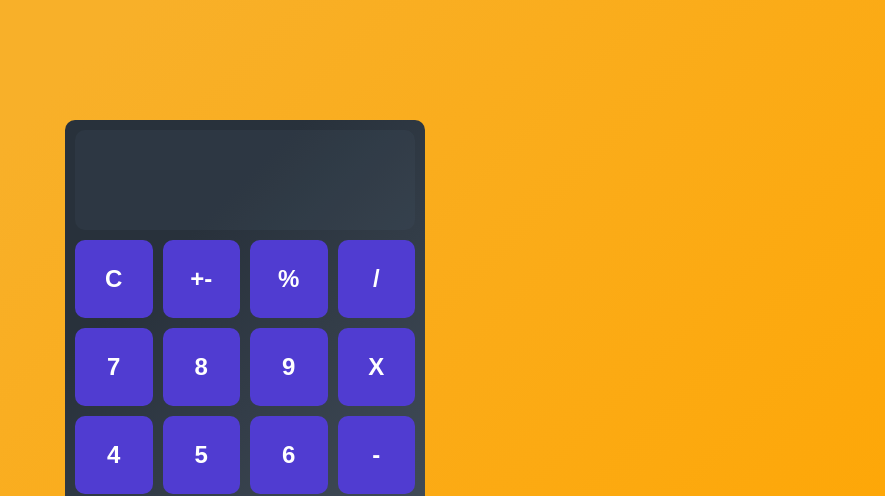
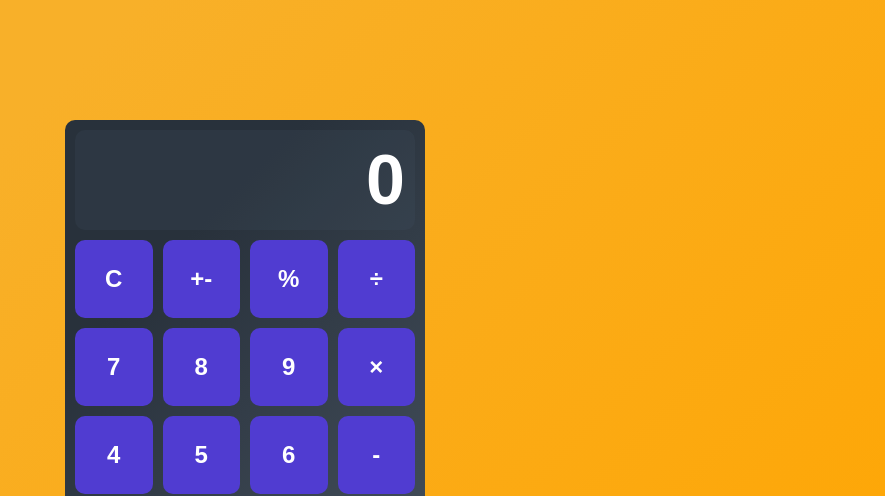
Before and after one commit to Barez001159544/calculator, a React (Create React App) app: page / in a window 1280 px wide. Shown: the top 496 px of the page, without its empty margins (395-1280 px from the left). Built offline with nearby package versions, Linux system fonts and the light colour scheme.

Commit message:
More improvements done

```diff
--- a/src/Components/Calculator/Calculator.css
+++ b/src/Components/Calculator/Calculator.css
@@ -30,6 +30,7 @@
   color: white;
   font-weight: bold;
   box-sizing: border-box;
+  font-size: 70px;
 }
 
 .buttonBox {
--- a/src/Components/Calculator/Calculator.jsx
+++ b/src/Components/Calculator/Calculator.jsx
@@ -1,10 +1,11 @@
 import "./Calculator.css";
 import ButtonBox from "./ButtonBox";
 import Button from "./Button";
+import Screen from "./Screen";
 
 const btnValues = [
-  ["C", "+-", "%", "/"],
-  [7, 8, 9, "X"],
+  ["C", "+-", "%", "÷"],
+  [7, 8, 9, "×"],
   [4, 5, 6, "-"],
   [1, 2, 3, "+"],
   [0, ".", "="],
@@ -14,7 +15,7 @@ const Calculator = () => {
   return (
     <div className="bg">
       <div className="wrapper">
-        <div className="screen"></div>
+        <Screen value={0} />
         <ButtonBox>
           {btnValues.flat().map((btn, i) => {
             return (
--- /dev/null
+++ b/src/Components/Calculator/Screen.jsx
@@ -0,0 +1,9 @@
+import "./Calculator.css";
+
+const Screen = ({value}) => {
+    return <div className="screen">
+        {value}
+    </div>;
+}
+
+export default Screen;
```
